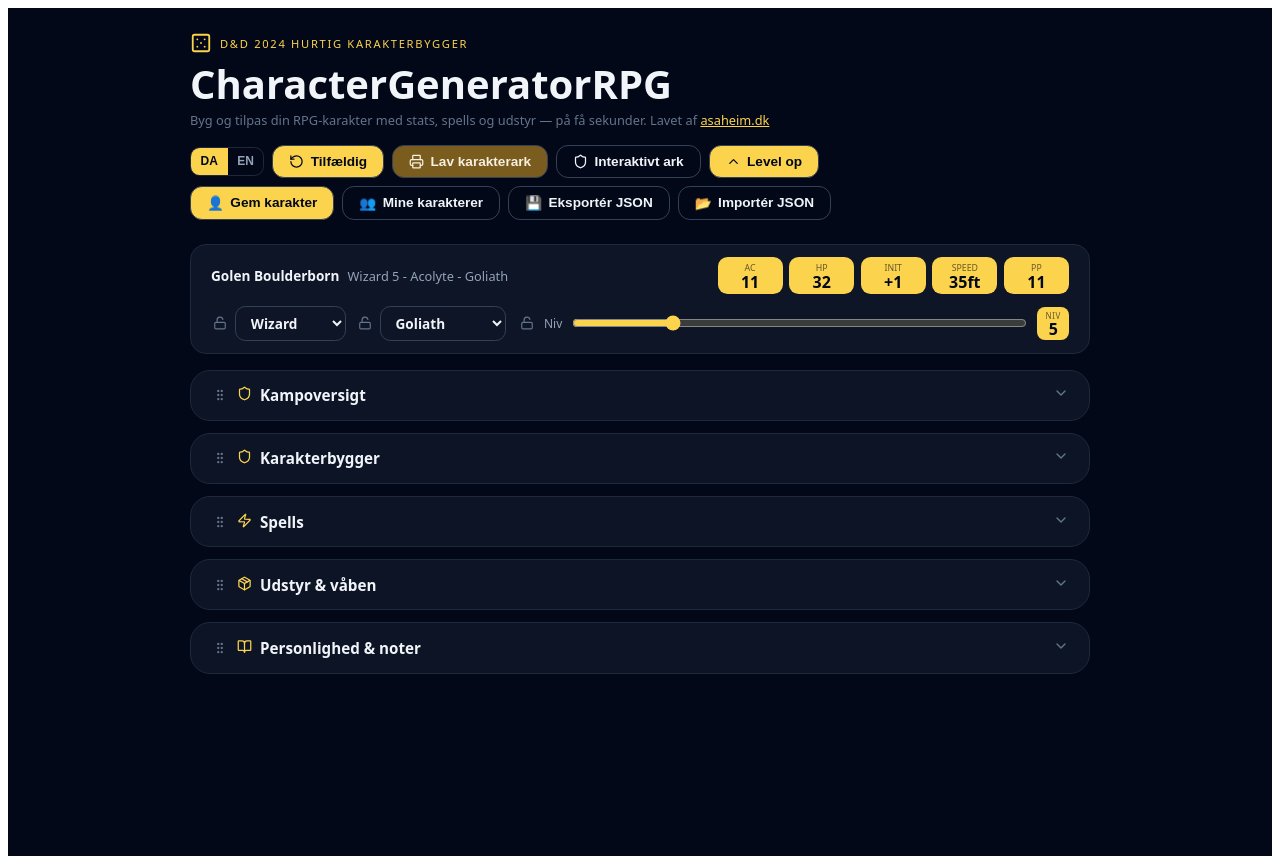
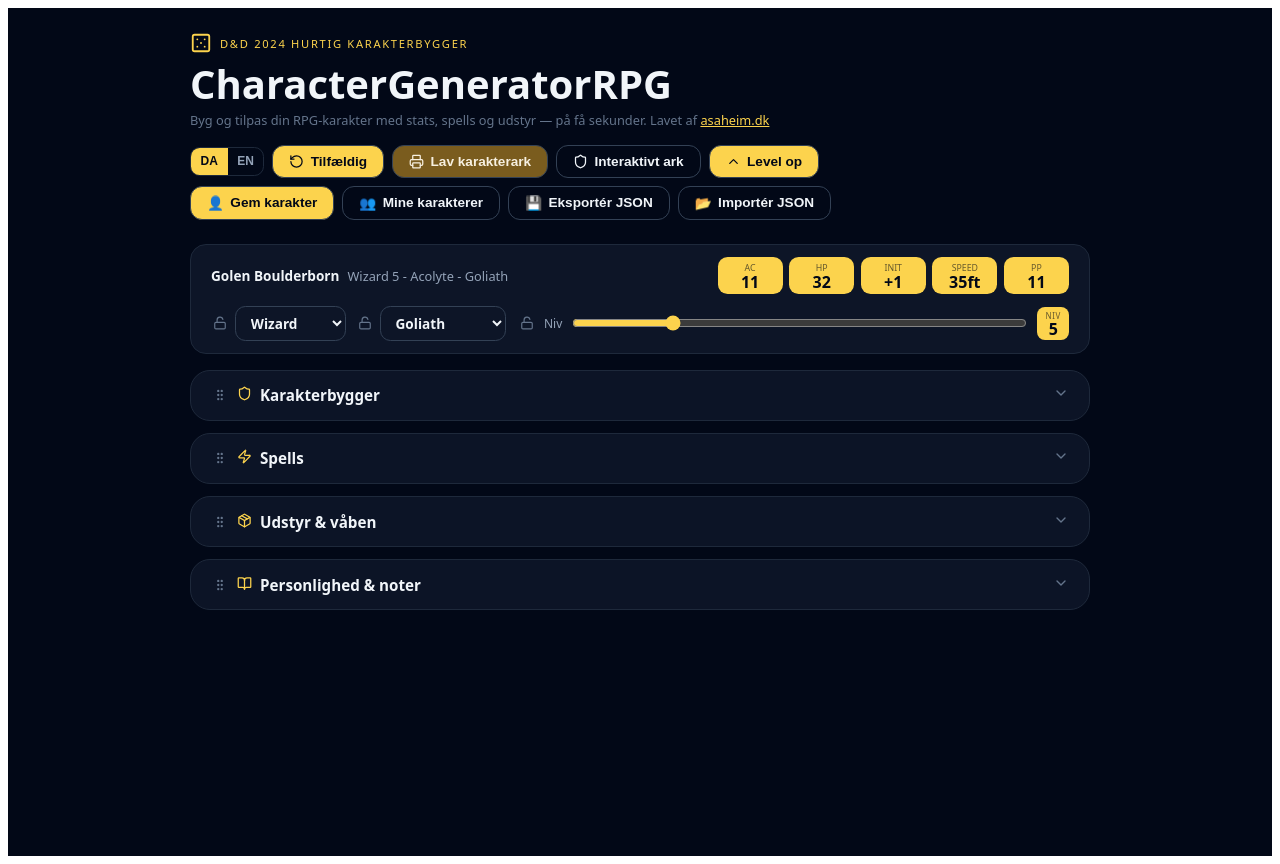
Before and after one commit to Jazzydada/CharacterGeneratorRPG-fancy-sheet, a React (Vite) app: page / in a window 1280 px wide. Built offline with nearby package versions, Linux system fonts and the light colour scheme.

Commit message:
Hide Combat Overview panel on the builder start page

```diff
--- a/src/App.jsx
+++ b/src/App.jsx
@@ -1819,7 +1819,7 @@ export default function App(){
       </div>
 
       <div style={{display:"flex",flexDirection:"column",gap:"0.75rem"}}>
-        {panelOrder.filter(pid=>pid!=="spells"||isCaster).map(pid=>(<CPanel key={pid} title={panelMeta[pid].title} icon={panelMeta[pid].icon} collapsed={!!collapsed[pid]} onToggle={()=>togCollapsed(pid)} dragging={draggingPanel===pid} onDragStart={()=>onDragStart(pid)} onDrop={()=>onDrop(pid)}>{panelContent[pid]}</CPanel>))}
+        {panelOrder.filter(pid=>pid!=="overview").filter(pid=>pid!=="spells"||isCaster).map(pid=>(<CPanel key={pid} title={panelMeta[pid].title} icon={panelMeta[pid].icon} collapsed={!!collapsed[pid]} onToggle={()=>togCollapsed(pid)} dragging={draggingPanel===pid} onDragStart={()=>onDragStart(pid)} onDrop={()=>onDrop(pid)}>{panelContent[pid]}</CPanel>))}
       </div>
     </div>
   </div>);
```
